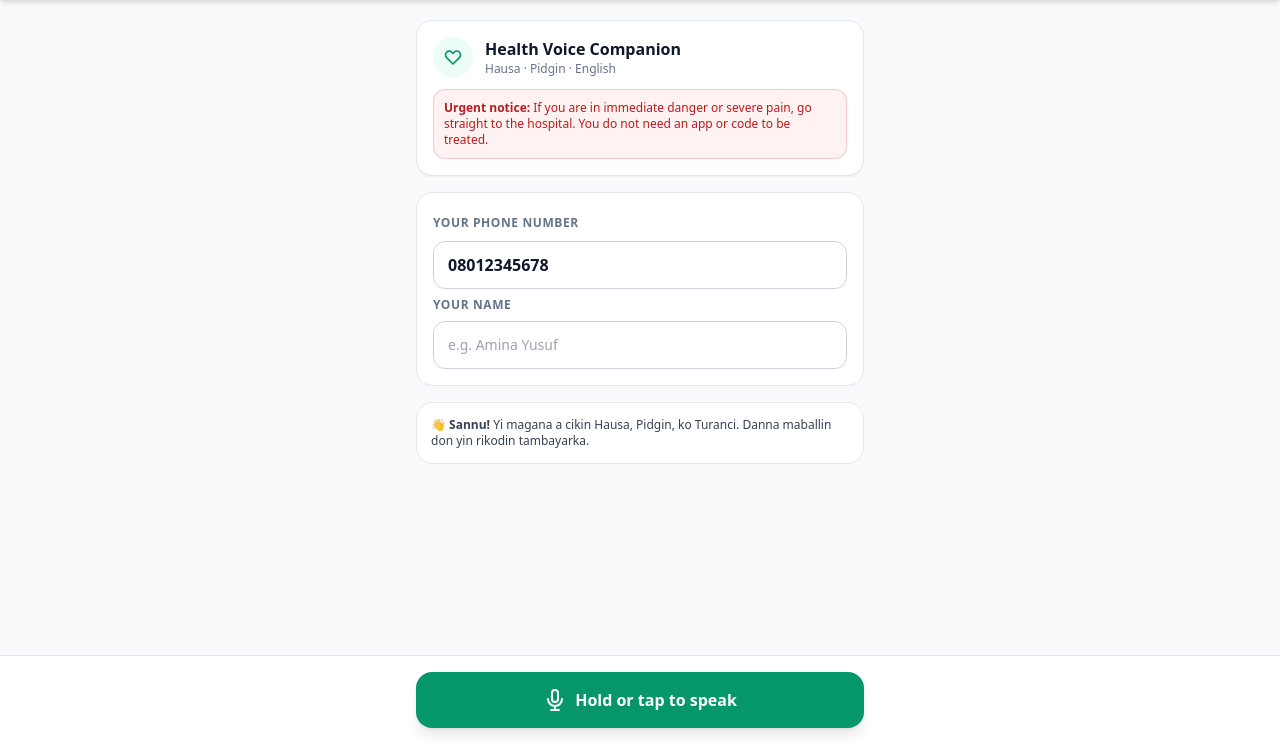
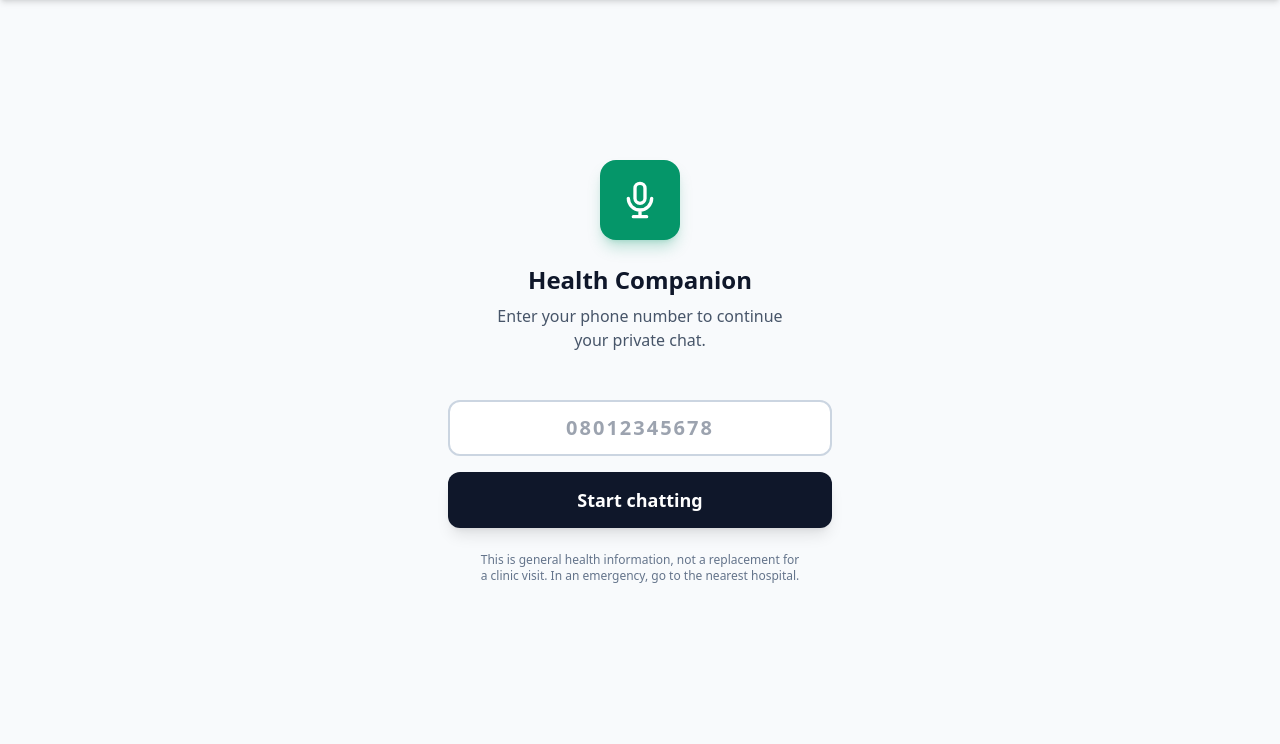
Before and after one commit to adebayo-victor/Smart-health-prototype-2, a Flask app: page /patient in a window 1280 px wide. Shown: the part 56-800 px from the top of the page. Run offline with Flask 3, Linux system fonts and the light colour scheme; some libraries are stand-ins or nearby versions.

Commit message:
Revise patient.html for health companion features
Refactor patient template to enhance structure and content. Update title and layout for health companion interface.

```diff
--- a/templates/patient.html
+++ b/templates/patient.html
@@ -1,205 +1,219 @@
 {% extends "base.html" %}
 {% from "_macros.html" import icon %}
-{% set active = 'patient' %}
-{% block title %}Patient Companion · SmartHealth{% endblock %}
+{% set bare = true %}
+{% set main_class = 'max-w-2xl px-4 pt-0 pb-0 flex flex-col' %}
+{% block title %}Health Companion · SmartHealth{% endblock %}
 
 {% block content %}
-<div class="max-w-md mx-auto space-y-4">
-  <!-- Top Greeting & Safety Disclaimer -->
-  <div class="bg-white rounded-2xl border border-slate-200 p-4 shadow-sm">
-    <div class="flex items-center gap-3">
-      <div class="w-10 h-10 rounded-full bg-brand-soft text-brand flex items-center justify-center font-bold">
-        {{ icon('heart', 'h-5 w-5') }}
+<div class="flex flex-col" style="height: calc(100dvh - 3.5rem - env(safe-area-inset-top, 0px))">
+
+  <!-- Entry -->
+  <section id="entryScreen" class="flex-1 flex flex-col items-center justify-center text-center py-6">
+    <div class="w-20 h-20 bg-brand rounded-2xl flex items-center justify-center mb-6 shadow-lg shadow-brand/25">{{ icon('mic', 'h-10 w-10 text-white') }}</div>
+    <h2 class="text-2xl font-black mb-2">Health Companion</h2>
+    <p class="text-slate-600 mb-8 max-w-xs">Enter your phone number to continue your private chat.</p>
+    <form id="entryForm" class="w-full max-w-sm space-y-4">
+      <label for="phoneNumber" class="sr-only">Phone number</label>
+      <input type="tel" id="phoneNumber" inputmode="tel" autocomplete="tel" placeholder="08012345678"
+             class="w-full min-h-14 px-4 rounded-xl border-2 border-slate-300 bg-white text-xl font-bold text-center tracking-widest focus:border-brand">
+      <p id="phoneError" role="alert" class="hidden text-sm font-semibold text-danger-dark"></p>
+      <button type="submit" class="w-full min-h-14 bg-ink text-white rounded-xl font-bold text-lg hover:bg-slate-800 transition shadow-lg">Start chatting</button>
+    </form>
+    <p class="text-xs text-slate-500 mt-6 max-w-xs">This is general health information, not a replacement for a clinic visit. In an emergency, go to the nearest hospital.</p>
+  </section>
+
+  <!-- Chat -->
+  <section id="chatScreen" class="hidden flex-col flex-1 min-h-0">
+    <div class="flex items-center gap-3 py-3 border-b border-slate-200">
+      <div class="w-10 h-10 bg-brand rounded-full flex items-center justify-center">{{ icon('heart', 'h-5 w-5 text-white') }}</div>
+      <div class="flex-1">
+        <h3 class="font-black leading-tight">Health Companion</h3>
+        <p class="text-xs font-semibold text-brand-dark">Always here to help</p>
       </div>
-      <div>
-        <h1 class="font-bold text-ink text-base">Health Voice Companion</h1>
-        <p class="text-xs text-slate-500">Hausa · Pidgin · English</p>
+      <button id="changeNumber" class="min-h-11 px-2 text-sm font-semibold text-slate-500 hover:text-ink">Change number</button>
+    </div>
+
+    <div id="chatMessages" class="flex-1 overflow-y-auto space-y-4 py-4 scroll-smooth" aria-live="polite">
+      <div class="flex justify-start">
+        <div class="max-w-[85%] bg-brand-soft border border-brand/20 rounded-2xl rounded-tl-none p-4 shadow-sm">
+          <p class="leading-relaxed">Sannu! I am your health companion. You can speak to me in Hausa, Pidgin, or English. How can I help you today?</p>
+        </div>
       </div>
     </div>
-    <div class="mt-3 p-2.5 rounded-xl bg-danger-soft border border-danger/20 text-xs text-danger-dark font-medium">
-      <strong>Urgent notice:</strong> If you are in immediate danger or severe pain, go straight to the hospital. You do not need an app or code to be treated.
+
+    <div class="pt-3 pb-4 border-t border-slate-200">
+      <p id="statusText" class="text-center text-sm font-semibold text-slate-500 mb-3 h-5" role="status">Tap and hold to speak</p>
+      <div class="flex justify-center">
+        <button id="micButton" aria-label="Hold to speak" oncontextmenu="return false;"
+                class="mic relative w-20 h-20 rounded-full bg-ink text-white flex items-center justify-center shadow-xl transition active:scale-95 hover:bg-slate-800 select-none"
+                style="touch-action: none; -webkit-touch-callout: none; -webkit-user-select: none; user-select: none;">
+          {{ icon('mic', 'h-8 w-8') }}
+          <span class="mic-ring absolute inset-0 rounded-full border-4 border-danger opacity-0"></span>
+        </button>
+      </div>
+      <p class="text-center text-xs text-slate-500 mt-3">Keyboard users: press and hold Space</p>
     </div>
-  </div>
-
-  <!-- Identification Bar -->
-  <div class="bg-white rounded-2xl border border-slate-200 p-4 space-y-2">
-    <label for="phoneNumber" class="text-xs font-bold text-slate-500 uppercase tracking-wider">Your Phone Number</label>
-    <input type="tel" id="phoneNumber" placeholder="e.g. 08012345678" value="08012345678"
-      class="w-full min-h-12 px-3.5 rounded-xl border border-slate-300 font-bold text-ink text-base">
-    <label for="patientName" class="text-xs font-bold text-slate-500 uppercase tracking-wider block mt-2">Your Name</label>
-    <input type="text" id="patientName" placeholder="e.g. Amina Yusuf"
-      class="w-full min-h-12 px-3.5 rounded-xl border border-slate-300 text-ink text-sm">
-  </div>
-
-  <!-- Dynamic Emergency Alert Banner (Hidden by default) -->
-  <div id="emergencyCard" class="hidden bg-danger-soft border-2 border-danger rounded-2xl p-4 space-y-3 animate-pulse">
-    <div class="flex items-start gap-2.5 text-danger-dark">
-      {{ icon('alert', 'h-6 w-6 flex-shrink-0 text-danger') }}
-      <div>
-        <h3 class="font-black text-sm uppercase tracking-wide">Emergency Condition Detected</h3>
-        <p id="emergencyReasonText" class="text-xs font-bold mt-0.5">Your symptoms suggest an urgent condition requiring hospital care.</p>
-      </div>
-    </div>
-    <p class="text-xs text-danger-dark">Would you like an immediate referral code for the hospital?</p>
-    <div class="flex gap-2">
-      <button id="acceptEmergencyBtn" class="flex-1 min-h-12 bg-danger text-white rounded-xl font-bold text-xs flex items-center justify-center gap-1.5 hover:bg-danger-dark transition">
-        {{ icon('check', 'h-4 w-4') }} Yes, Refer Me Now
-      </button>
-      <button id="dismissEmergencyBtn" class="min-h-12 px-4 bg-white border border-danger/40 text-danger-dark rounded-xl font-bold text-xs hover:bg-slate-50 transition">
-        Dismiss
-      </button>
-    </div>
-  </div>
-
-  <!-- Generated Emergency Referral Ticket (Shown after accepting) -->
-  <div id="referralTicket" class="hidden bg-white border-2 border-brand rounded-2xl p-5 text-center space-y-3 shadow-md">
-    <span class="inline-block px-3 py-1 bg-danger-soft text-danger-dark rounded-full text-xs font-black uppercase tracking-wider">
-      Emergency Referral Active
-    </span>
-    <h3 class="font-bold text-slate-800 text-sm">Show this code at the hospital reception:</h3>
-    <div id="ticketCode" class="text-3xl font-black font-mono tracking-widest text-brand py-2 bg-brand-soft rounded-xl">
-      ------
-    </div>
-    <img id="ticketQR" src="" alt="Referral QR Code" class="mx-auto w-36 h-36 rounded-xl border border-slate-200">
-    <p id="ticketHospital" class="text-xs font-bold text-slate-700"></p>
-    <p class="text-xs text-slate-500 font-medium">Hospital staff will ingest this code immediately upon arrival.</p>
-  </div>
-
-  <!-- Conversation Area -->
-  <div id="chatHistory" class="space-y-3 min-h-[160px] pb-24">
-    <div class="p-3.5 rounded-2xl bg-white border border-slate-200 text-xs text-slate-700">
-      👋 <strong>Sannu!</strong> Yi magana a cikin Hausa, Pidgin, ko Turanci. Danna maballin don yin rikodin tambayarka.
-    </div>
-  </div>
-
-  <!-- Sticky Bottom Audio Recorder -->
-  <div class="fixed bottom-0 left-0 right-0 p-4 bg-white/95 backdrop-blur border-t border-slate-200 z-30">
-    <div class="max-w-md mx-auto">
-      <button id="voiceBtn" class="w-full min-h-14 bg-brand text-white rounded-2xl font-bold text-base flex items-center justify-center gap-2 shadow-lg hover:bg-brand-dark transition">
-        {{ icon('mic', 'h-6 w-6') }} <span id="voiceBtnText">Hold or tap to speak</span>
-      </button>
-    </div>
-  </div>
+  </section>
 </div>
 {% endblock %}
 
 {% block scripts %}
 <script>
 const $ = (id) => document.getElementById(id);
-const show = (id, on = true) => $(id).classList.toggle('hidden', !on);
+const recorder = new SH.Recorder();
+const clips = [];
+let phone = null, busy = false, current = null;
 
-const recorder = new SH.Recorder();
-let isRecording = false;
-let currentEmergencyReason = '';
+// ---- Entry ----
+function enter(number) {
+  phone = number;
+  try { sessionStorage.setItem('sh_phone', number); } catch (_) {}
+  $('entryScreen').classList.add('hidden');
+  $('chatScreen').classList.remove('hidden'); $('chatScreen').classList.add('flex');
+}
+$('entryForm').addEventListener('submit', (e) => {
+  e.preventDefault();
+  const n = $('phoneNumber').value.replace(/[^\d+]/g, '');
+  if (n.replace('+', '').length < 10 || n.replace('+', '').length > 15) {
+    $('phoneError').textContent = 'Enter a valid phone number, 10 to 15 digits.';
+    return $('phoneError').classList.remove('hidden');
+  }
+  enter(n);
+});
+$('changeNumber').addEventListener('click', () => {
+  try { sessionStorage.removeItem('sh_phone'); } catch (_) {}
+  location.reload();
+});
+try { const saved = sessionStorage.getItem('sh_phone'); if (saved) enter(saved); } catch (_) {}
 
-$('voiceBtn').addEventListener('click', async () => {
-  if (!isRecording) {
-    try {
-      await recorder.start();
-      isRecording = true;
-      $('voiceBtnText').textContent = 'Recording... Tap to send';
-      $('voiceBtn').className = 'w-full min-h-14 bg-danger text-white rounded-2xl font-bold text-base flex items-center justify-center gap-2 shadow-lg animate-pulse';
-    } catch (err) {
-      SH.toast(err.message, 'error');
+// ---- Hold to talk ----
+const mic = $('micButton');
+function ui(state) {
+  mic.classList.remove('recording', 'thinking');
+  const s = $('statusText');
+  s.className = 'text-center text-sm font-semibold mb-3 h-5 ' + ({ recording: 'text-danger-dark', thinking: 'text-warn-dark' }[state] || 'text-slate-500');
+  if (state === 'recording') { mic.classList.add('recording'); s.textContent = 'Listening. Release to send.'; }
+  else if (state === 'thinking') { mic.classList.add('thinking'); s.textContent = 'Thinking...'; }
+  else s.textContent = 'Tap and hold to speak';
+}
+
+async function press(e) {
+  e && e.preventDefault();
+  if (busy || recorder.active || !phone) return;
+  try { mic.setPointerCapture && e && e.pointerId != null && mic.setPointerCapture(e.pointerId); } catch (_) {}
+  ui('recording');
+  try { await recorder.start(); } catch (err) { ui('idle'); SH.toast(err.message, 'error'); }
+}
+
+async function release(e) {
+  e && e.preventDefault();
+  if (!recorder.active) return;
+  busy = true; ui('thinking');
+  const clip = await recorder.stop();
+  if (clip.blob.size < 2000) {
+    busy = false; ui('idle');
+    return SH.toast('Too short. Hold the button and speak for at least 2 seconds.', 'error');
+  }
+  const form = new FormData();
+  form.append('audio', clip.blob, clip.filename);
+  form.append('phone_number', phone);
+  try {
+    const d = await SH.api('/api/patient_voice', { form });
+    addMessage(d.user_text, 'user');
+    addMessage(d.ai_text_local, 'ai', d.audio_url);
+    if (d.audio_url) play(d.audio_url);
+
+    // If emergency detected, append prompt card in chat stream
+    if (d.emergency_alert && d.emergency_alert.is_emergency) {
+      appendEmergencyOffer(d.emergency_alert.reason || 'Urgent danger signs detected in speech.');
     }
-  } else {
-    isRecording = false;
-    $('voiceBtnText').textContent = 'Processing speech...';
-    $('voiceBtn').className = 'w-full min-h-14 bg-ink text-white rounded-2xl font-bold text-base flex items-center justify-center gap-2 shadow-lg opacity-80';
+  } catch (err) {
+    addMessage(err.message || "I'm sorry, I didn't catch that. Please try again.", 'ai');
+  } finally { busy = false; ui('idle'); }
+}
 
-    try {
-      const audio = await recorder.stop();
-      await sendVoiceMessage(audio);
-    } catch (err) {
-      SH.toast(err.message, 'error');
-    } finally {
-      $('voiceBtnText').textContent = 'Hold or tap to speak';
-      $('voiceBtn').className = 'w-full min-h-14 bg-brand text-white rounded-2xl font-bold text-base flex items-center justify-center gap-2 shadow-lg hover:bg-brand-dark transition';
-    }
+mic.addEventListener('pointerdown', press);
+mic.addEventListener('pointerup', release);
+mic.addEventListener('pointercancel', release);
+mic.addEventListener('keydown', (e) => { if (e.code === 'Space' && !e.repeat) press(e); });
+mic.addEventListener('keyup', (e) => { if (e.code === 'Space') release(e); });
+
+// ---- Messages ----
+function addMessage(text, role, audioUrl) {
+  const user = role === 'user';
+  let replay = '';
+  if (!user && audioUrl) {
+    clips.push(audioUrl);
+    replay = `<button data-clip="${clips.length - 1}" class="replay mt-2 flex items-center gap-1.5 min-h-10 text-sm font-bold text-brand-dark hover:text-brand">
+      {{ icon('speaker', 'h-4 w-4') | replace('\n', '') }} Replay</button>`;
   }
+  $('chatMessages').insertAdjacentHTML('beforeend', `
+    <div class="flex ${user ? 'justify-end' : 'justify-start'}">
+      <div class="max-w-[85%] rounded-2xl p-4 shadow-sm ${user ? 'bg-ink text-white rounded-tr-none' : 'bg-brand-soft border border-brand/20 rounded-tl-none'}">
+        <p class="leading-relaxed whitespace-pre-line">${SH.esc(text)}</p>${replay}
+      </div>
+    </div>`);
+  $('chatMessages').scrollTop = $('chatMessages').scrollHeight;
+}
+
+$('chatMessages').addEventListener('click', (e) => {
+  const b = e.target.closest('.replay');
+  if (b) play(clips[+b.dataset.clip]);
 });
 
-async function sendVoiceMessage(audio) {
-  const phone = $('phoneNumber').value.trim();
-  if (!phone) return SH.toast('Please provide a phone number first.', 'error');
+function play(url) {
+  if (current) current.pause();
+  current = new Audio(url);
+  current.play().catch(() => SH.toast('Tap Replay to hear the answer.', 'info'));
+}
 
-  const form = new FormData();
-  form.append('phone_number', phone);
-  form.append('audio', audio.blob, audio.filename);
+// ---- In-Stream Emergency Referral ----
+function appendEmergencyOffer(reason) {
+  const cardId = 'em_' + Date.now();
+  $('chatMessages').insertAdjacentHTML('beforeend', `
+    <div id="${cardId}" class="flex justify-start">
+      <div class="max-w-[85%] rounded-2xl rounded-tl-none p-4 bg-danger-soft border-2 border-danger text-danger-dark space-y-2 shadow-sm">
+        <p class="text-xs font-black uppercase tracking-wide">⚠️ Emergency Condition Detected</p>
+        <p class="text-xs leading-relaxed font-semibold">${SH.esc(reason)}</p>
+        <p class="text-xs font-bold text-ink pt-1">Would you like an immediate referral code for the hospital?</p>
+        <div class="pt-1 flex gap-2">
+          <button onclick="acceptReferral('${cardId}', '${encodeURIComponent(reason)}')" class="min-h-11 px-4 bg-danger text-white rounded-xl font-bold text-xs hover:bg-danger-dark transition">
+            Yes, give me a code
+          </button>
+        </div>
+        <p class="text-[10px] text-danger-dark/80 pt-1 border-t border-danger/20 font-medium">
+          If life-threatening, go straight to the nearest hospital. You do not need a code to receive care.
+        </p>
+      </div>
+    </div>`);
+  $('chatMessages').scrollTop = $('chatMessages').scrollHeight;
+}
 
-  // Append user bubble
-  appendChatBubble('user', 'Recording sent...');
+window.acceptReferral = async function(cardId, encodedReason) {
+  const card = $(cardId);
+  const reason = decodeURIComponent(encodedReason);
+  if (card) card.remove();
 
   try {
-    const data = await SH.api('/api/patient_voice', { form });
+    const data = await SH.api('/api/patient_emergency_referral', {
+      json: { phone_number: phone, reason: reason }
+    });
 
-    // Update with transcribed text and reply
-    updateLastUserBubble(data.user_text);
-    appendChatBubble('ai', data.ai_text_local);
-
-    // Play response audio
-    if (data.audio_url) {
-      new Audio(data.audio_url).play();
-    }
-
-    // Check for emergency alert
-    if (data.emergency_alert && data.emergency_alert.is_emergency) {
-      currentEmergencyReason = data.emergency_alert.reason || 'Urgent symptom detected';
-      $('emergencyReasonText').textContent = currentEmergencyReason;
-      show('emergencyCard', true);
-      $('emergencyCard').scrollIntoView({ behavior: 'smooth', block: 'center' });
-    }
+    $('chatMessages').insertAdjacentHTML('beforeend', `
+      <div class="flex justify-start">
+        <div class="max-w-[85%] rounded-2xl rounded-tl-none p-4 bg-white border-2 border-brand text-ink text-center space-y-2 shadow-sm">
+          <span class="inline-block px-2.5 py-0.5 rounded-full bg-danger-soft text-danger-dark text-[11px] font-bold uppercase">Emergency Referral</span>
+          <p class="text-xs font-bold text-slate-600">Show this code at the hospital reception:</p>
+          <div class="text-2xl font-mono font-black text-brand tracking-widest bg-brand-soft py-1.5 rounded-xl">${SH.esc(data.referral_code)}</div>
+          <img src="${data.referral_qr}" alt="Referral QR" class="mx-auto w-32 h-32 rounded-lg border border-slate-200">
+          <p class="text-xs font-bold text-slate-700">${SH.esc(data.hospital_name)}</p>
+          <p class="text-[11px] text-slate-500">Hospital staff can ingest this code immediately upon your arrival.</p>
+        </div>
+      </div>`);
+    $('chatMessages').scrollTop = $('chatMessages').scrollHeight;
   } catch (err) {
     SH.toast(err.message, 'error');
   }
-}
-
-function appendChatBubble(role, text) {
-  const isUser = role === 'user';
-  const div = document.createElement('div');
-  div.className = `p-3.5 rounded-2xl text-xs font-medium max-w-[85%] ${
-    isUser ? 'ml-auto bg-ink text-white rounded-br-none user-bubble' : 'mr-auto bg-slate-100 text-ink rounded-bl-none'
-  }`;
-  div.textContent = text;
-  $('chatHistory').appendChild(div);
-  div.scrollIntoView({ behavior: 'smooth' });
-}
-
-function updateLastUserBubble(text) {
-  const bubbles = document.querySelectorAll('.user-bubble');
-  if (bubbles.length) {
-    bubbles[bubbles.length - 1].textContent = `“${text}”`;
-  }
-}
-
-$('dismissEmergencyBtn').addEventListener('click', () => {
-  show('emergencyCard', false);
-});
-
-$('acceptEmergencyBtn').addEventListener('click', async (e) => {
-  const phone = $('phoneNumber').value.trim();
-  const name = $('patientName').value.trim() || 'Emergency Patient';
-
-  try {
-    const resp = await SH.busy(e.currentTarget, 'Generating referral', () =>
-      SH.api('/api/patient_emergency_referral', {
-        json: {
-          phone_number: phone,
-          full_name: name,
-          reason: currentEmergencyReason
-        }
-      })
-    );
-
-    show('emergencyCard', false);
-    $('ticketCode').textContent = resp.referral_code;
-    $('ticketQR').src = resp.referral_qr;
-    $('ticketHospital').textContent = `Referred to: ${resp.hospital_name}`;
-    show('referralTicket', true);
-    $('referralTicket').scrollIntoView({ behavior: 'smooth', block: 'center' });
-  } catch (err) {
-    SH.toast(err.message, 'error');
-  }
-});
+};
 </script>
 {% endblock %}
```
